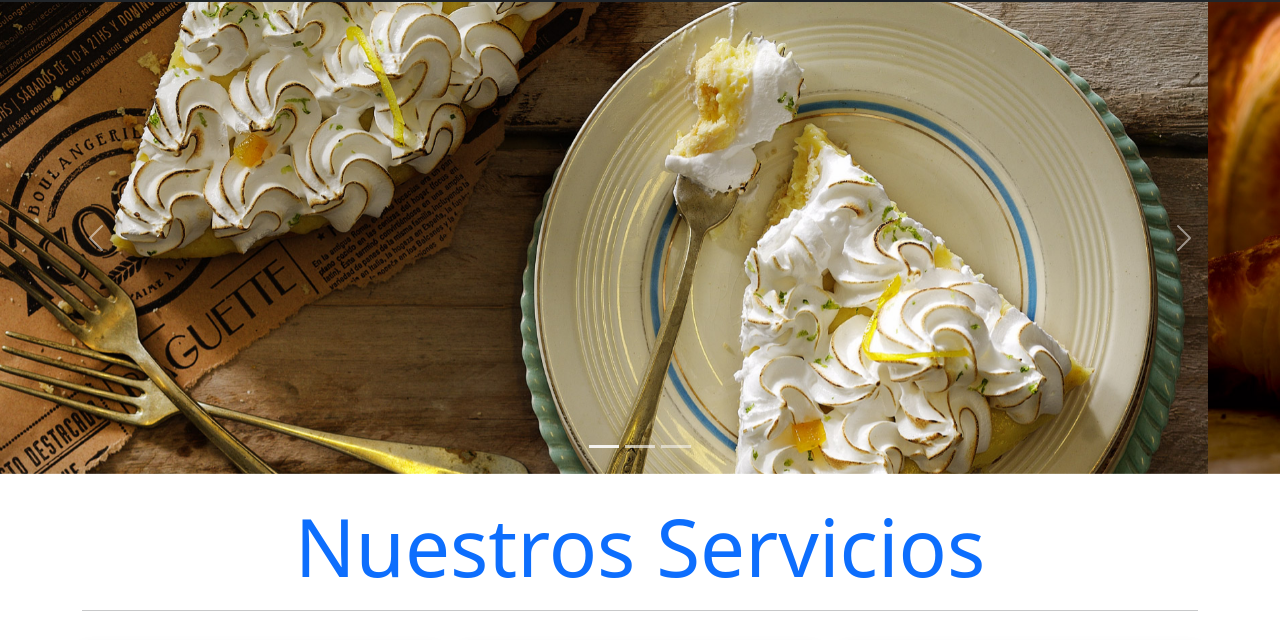
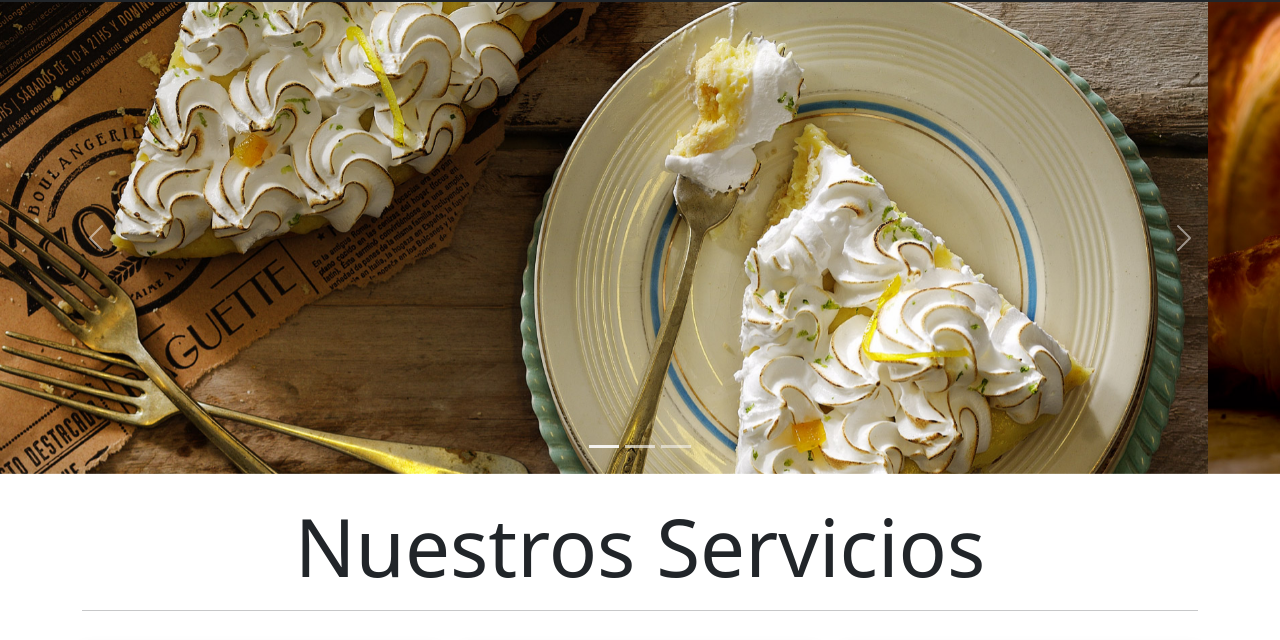
Before and after one commit to nicolasandr/panaderiaCocu, a plain HTML site: page index.html in a window 1280 px wide. Shown: the part 124-764 px from the top of the page. Drawn offline with nearby package versions, Linux system fonts and the light colour scheme.

Commit message:
se agrego un punto en el codigo

```diff
--- a/index.html
+++ b/index.html
@@ -145,7 +145,7 @@
 
       <section class="container my-4">
         <article>
-          <h1 class="display-1 text-center text-primary">Nuestros Servicios</h1>
+          <h1 class="display-1 text-center text">Nuestros Servicios</h1>
           <hr />
           <div class="row">
             <div class="col-12 col-md-4 my-3">
```
